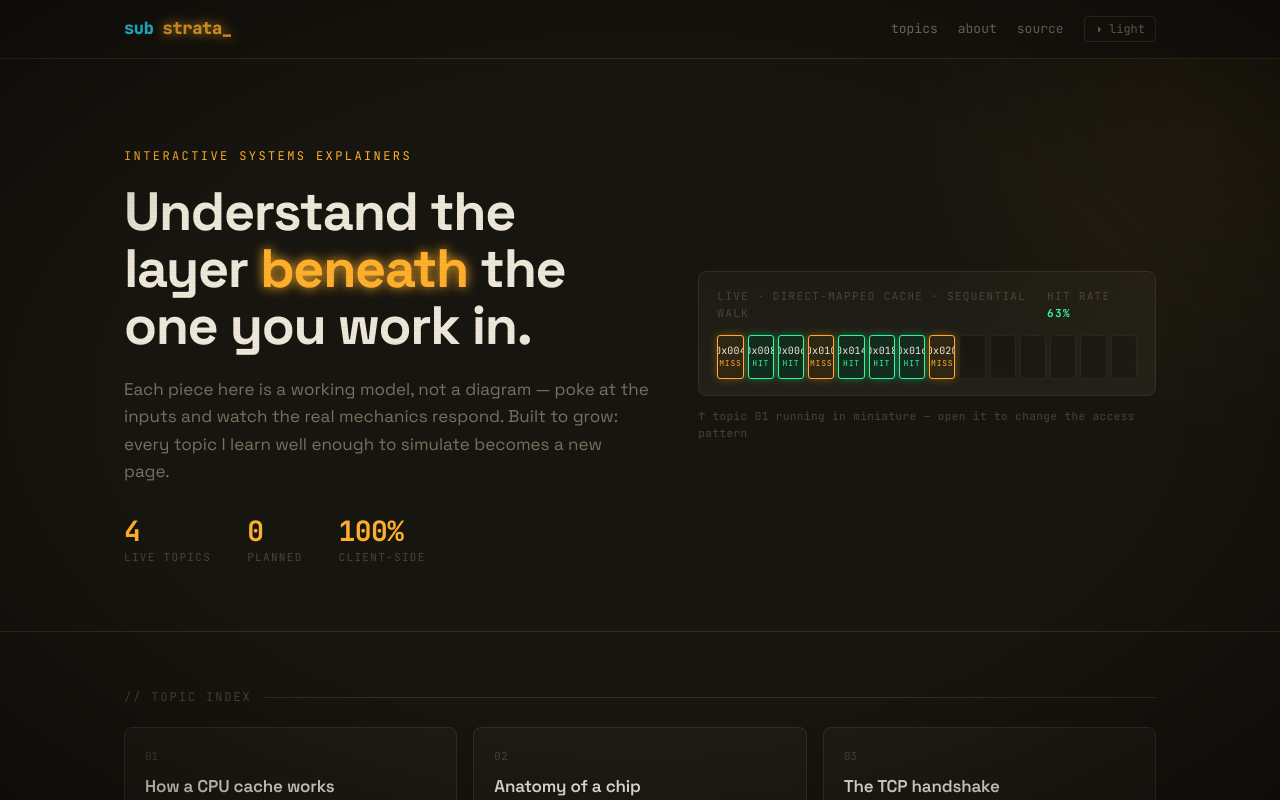
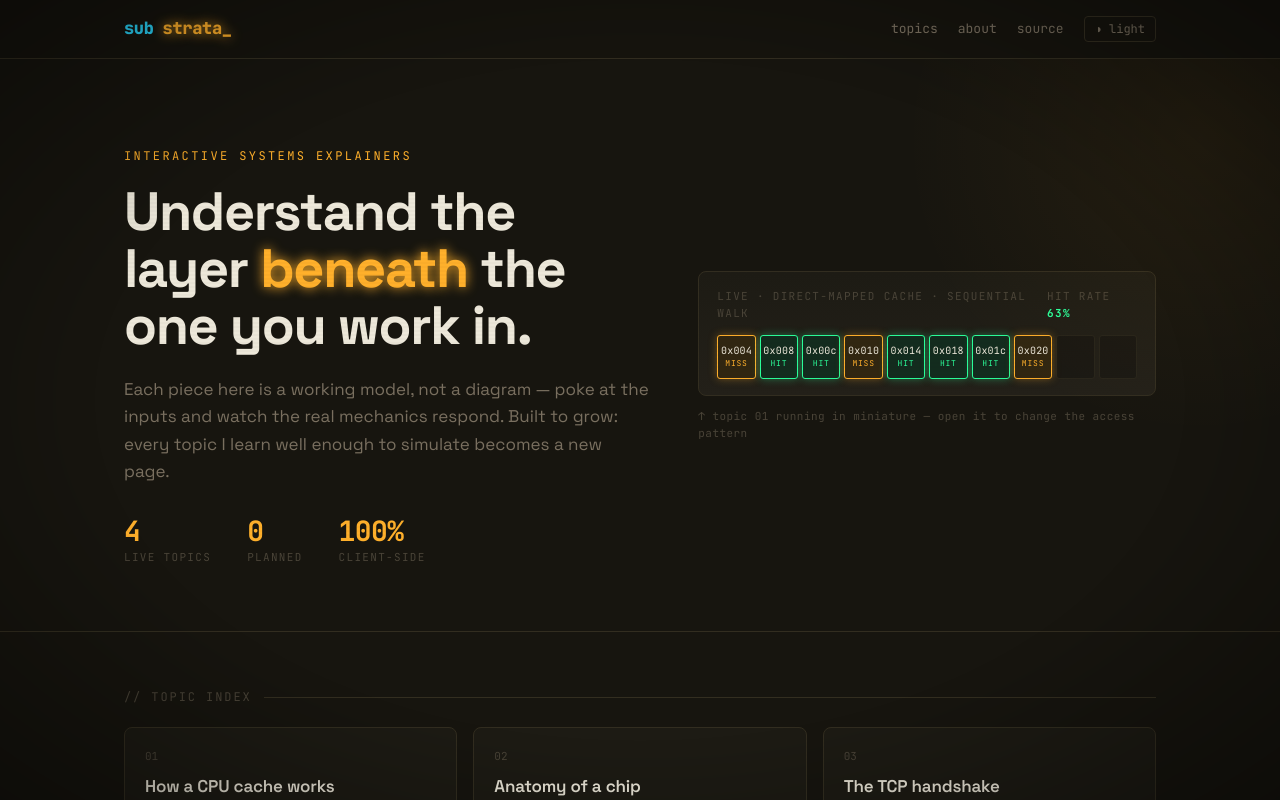
Before and after one commit to tomisee/substrata, a Next.js app: page / in a window 1280 px wide. Shown: the top 800 px of the page. Built offline with nearby package versions, Linux system fonts and the light colour scheme.

Commit message:
overestimated size  change - this should be better

```diff
--- a/components/HeroPreview.tsx
+++ b/components/HeroPreview.tsx
@@ -14,7 +14,7 @@ type Slot = { addr: number; hit: boolean };
 
 const LINES = 4;
 const BLOCK = 16;
-const STREAM_LEN = 14;
+const STREAM_LEN = 10;
 
 function nextAddr(prev: number) {
   // Sequential walk that wraps, with one deliberate stride jump every 12 steps
```
